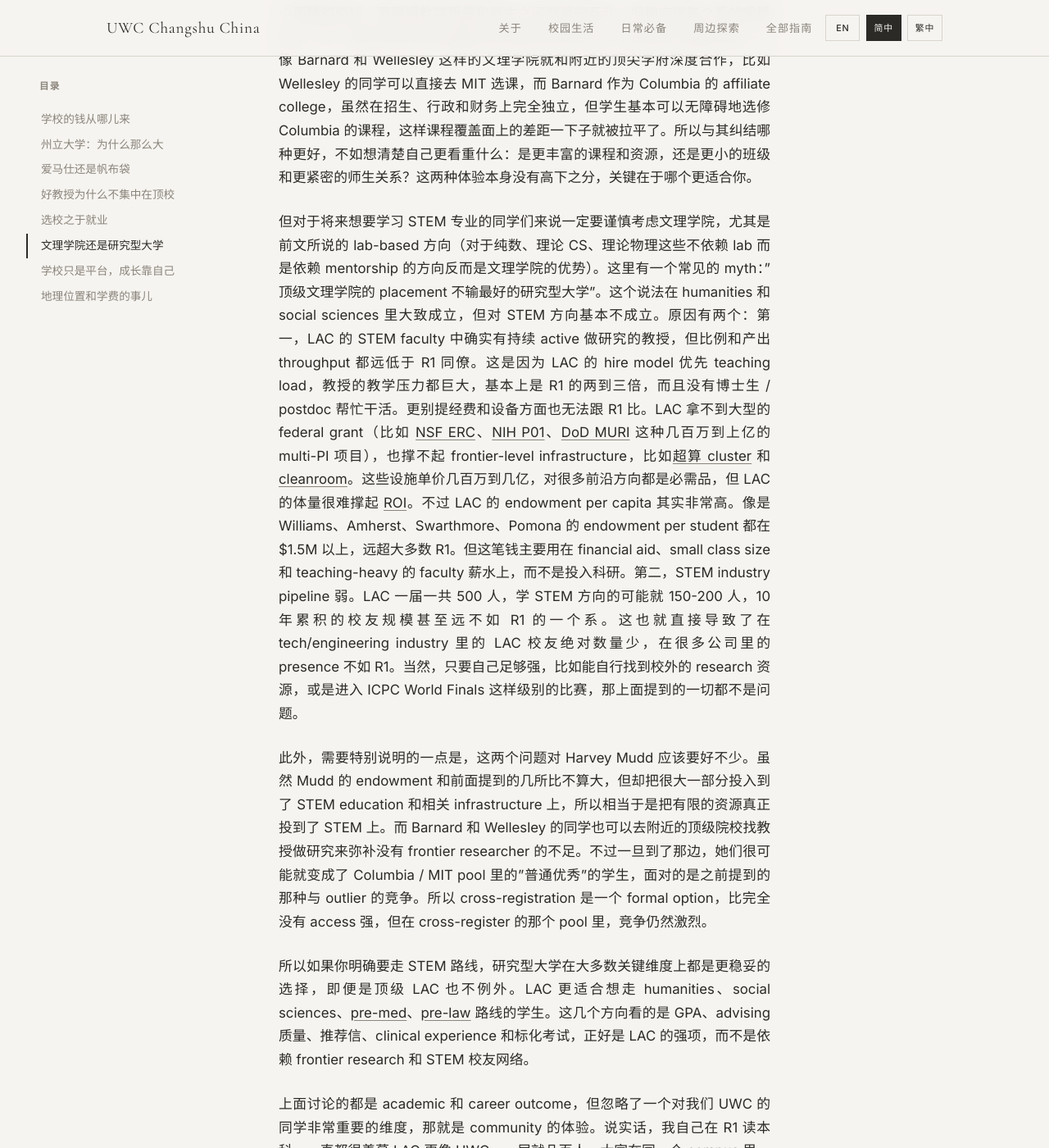
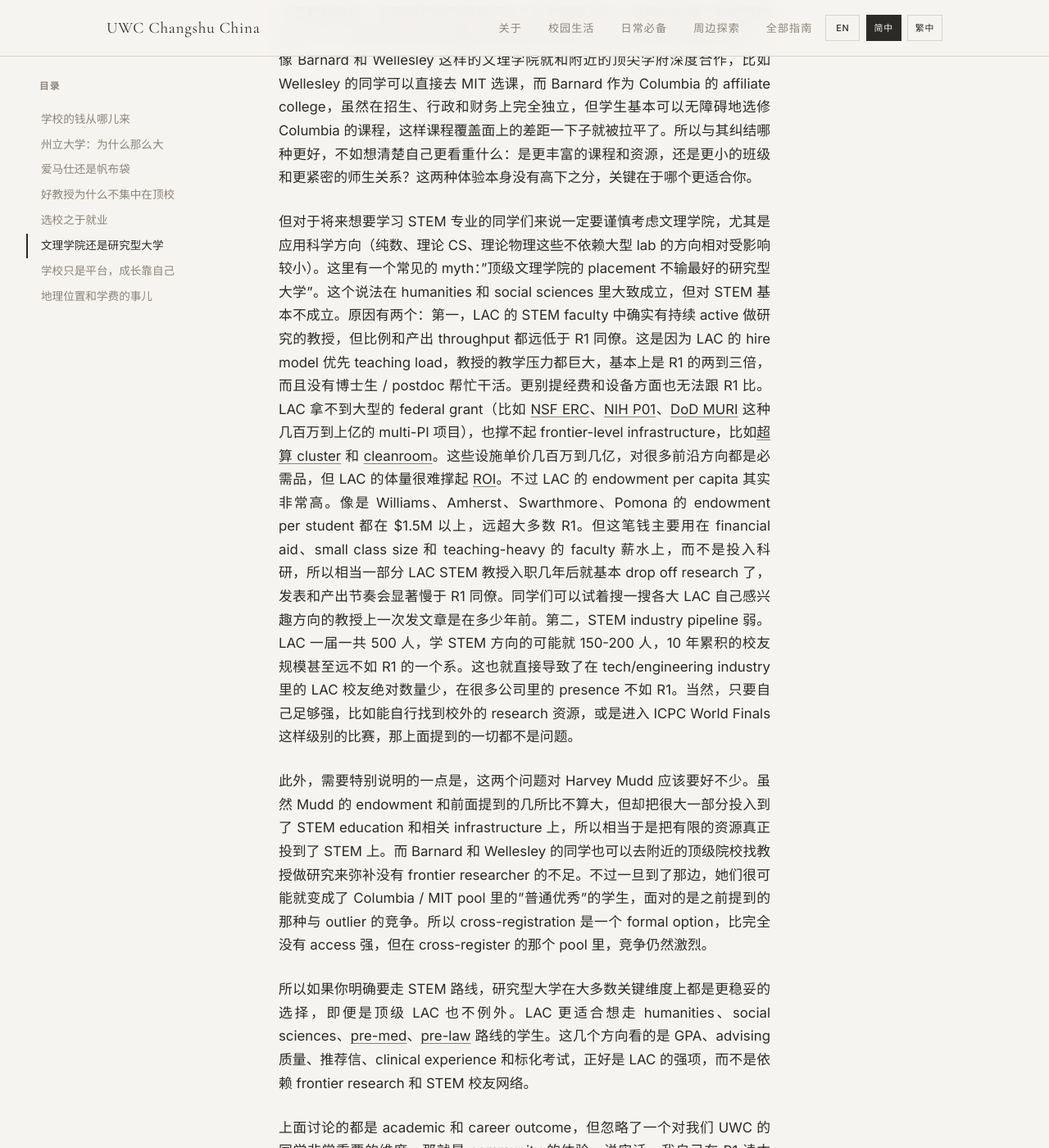
Before and after one commit to United-World-College/UWC-Survival-Guide, a Jekyll site: the page built from website/_guides/chinese/school-selection-CN.md, in a window 1280 px wide and 1400 px high, scrolled down 10352 px. Shown: the whole window at 82% size. Built offline with Jekyll 4.4.1, drawn with Linux system fonts in a browser that asks for light colours.

Commit message:
Revert "refactor: reframe LAC STEM caveat as lab-based vs mentorship"
This reverts commit b3f02936da45bf137ee429e8eed99faf124ba1c8.

```diff
--- a/website/_guides/chinese/school-selection-CN.md
+++ b/website/_guides/chinese/school-selection-CN.md
@@ -74,7 +74,7 @@
 
 最后再聊一个很多同学都会纠结的问题：[文理学院（LAC）](https://en.wikipedia.org/wiki/Liberal_arts_college#In_North_America)和研究型大学到底怎么选？两者其实定位挺不一样的。研究型大学因为体量大、教授多，课程覆盖面天然就会广很多，基本上你想学什么方向都能找到对应的课。而文理学院走的是小而精的路线，更强调教学质量和师生之间的紧密互动，但相应地每个系的规模会小一些，能开的课可能主要集中在比较主流的方向。不过这也不是绝对的——像 Barnard 和 Wellesley 这样的文理学院就和附近的顶尖学府深度合作，比如 Wellesley 的同学可以直接去 MIT 选课，而 Barnard 作为 Columbia 的 affiliate college，虽然在招生、行政和财务上完全独立，但学生基本可以无障碍地选修 Columbia 的课程，这样课程覆盖面上的差距一下子就被拉平了。所以与其纠结哪种更好，不如想清楚自己更看重什么：是更丰富的课程和资源，还是更小的班级和更紧密的师生关系？这两种体验本身没有高下之分，关键在于哪个更适合你。
 
-但对于将来想要学习 STEM 专业的同学们来说一定要谨慎考虑文理学院，尤其是前文所说的 lab-based 方向（对于纯数、理论 CS、理论物理这些不依赖 lab 而是依赖 mentorship 的方向反而是文理学院的优势）。这里有一个常见的 myth："顶级文理学院的 placement 不输最好的研究型大学"。这个说法在 humanities 和 social sciences 里大致成立，但对 STEM 方向基本不成立。原因有两个：第一，LAC 的 STEM faculty 中确实有持续 active 做研究的教授，但比例和产出 throughput 都远低于 R1 同僚。这是因为 LAC 的 hire model 优先 teaching load，教授的教学压力都巨大，基本上是 R1 的两到三倍，而且没有博士生 / postdoc 帮忙干活。更别提经费和设备方面也无法跟 R1 比。LAC 拿不到大型的 federal grant（比如 [NSF ERC](https://en.wikipedia.org/wiki/Engineering_Research_Centers)、[NIH P01](https://en.wikipedia.org/wiki/NIH_grant#Program_project/center_grants)、[DoD MURI](https://en.wikipedia.org/wiki/MURI_(grant)) 这种几百万到上亿的 multi-PI 项目），也撑不起 frontier-level infrastructure，比如[超算 cluster](https://en.wikipedia.org/wiki/Supercomputer) 和 [cleanroom](https://en.wikipedia.org/wiki/Cleanroom)。这些设施单价几百万到几亿，对很多前沿方向都是必需品，但 LAC 的体量很难撑起 [ROI](https://en.wikipedia.org/wiki/Return_on_investment)。不过 LAC 的 endowment per capita 其实非常高。像是 Williams、Amherst、Swarthmore、Pomona 的 endowment per student 都在 $1.5M 以上，远超大多数 R1。但这笔钱主要用在 financial aid、small class size 和 teaching-heavy 的 faculty 薪水上，而不是投入科研。第二，STEM industry pipeline 弱。LAC 一届一共 500 人，学 STEM 方向的可能就 150-200 人，10 年累积的校友规模甚至远不如 R1 的一个系。这也就直接导致了在 tech/engineering industry 里的 LAC 校友绝对数量少，在很多公司里的 presence 不如 R1。当然，只要自己足够强，比如能自行找到校外的 research 资源，或是进入 ICPC World Finals 这样级别的比赛，那上面提到的一切都不是问题。
+但对于将来想要学习 STEM 专业的同学们来说一定要谨慎考虑文理学院，尤其是应用科学方向（纯数、理论 CS、理论物理这些不依赖大型 lab 的方向相对受影响较小）。这里有一个常见的 myth："顶级文理学院的 placement 不输最好的研究型大学"。这个说法在 humanities 和 social sciences 里大致成立，但对 STEM 基本不成立。原因有两个：第一，LAC 的 STEM faculty 中确实有持续 active 做研究的教授，但比例和产出 throughput 都远低于 R1 同僚。这是因为 LAC 的 hire model 优先 teaching load，教授的教学压力都巨大，基本上是 R1 的两到三倍，而且没有博士生 / postdoc 帮忙干活。更别提经费和设备方面也无法跟 R1 比。LAC 拿不到大型的 federal grant（比如 [NSF ERC](https://en.wikipedia.org/wiki/Engineering_Research_Centers)、[NIH P01](https://en.wikipedia.org/wiki/NIH_grant#Program_project/center_grants)、[DoD MURI](https://en.wikipedia.org/wiki/MURI_(grant)) 这种几百万到上亿的 multi-PI 项目），也撑不起 frontier-level infrastructure，比如[超算 cluster](https://en.wikipedia.org/wiki/Supercomputer) 和 [cleanroom](https://en.wikipedia.org/wiki/Cleanroom)。这些设施单价几百万到几亿，对很多前沿方向都是必需品，但 LAC 的体量很难撑起 [ROI](https://en.wikipedia.org/wiki/Return_on_investment)。不过 LAC 的 endowment per capita 其实非常高。像是 Williams、Amherst、Swarthmore、Pomona 的 endowment per student 都在 $1.5M 以上，远超大多数 R1。但这笔钱主要用在 financial aid、small class size 和 teaching-heavy 的 faculty 薪水上，而不是投入科研，所以相当一部分 LAC STEM 教授入职几年后就基本 drop off research 了，发表和产出节奏会显著慢于 R1 同僚。同学们可以试着搜一搜各大 LAC 自己感兴趣方向的教授上一次发文章是在多少年前。第二，STEM industry pipeline 弱。LAC 一届一共 500 人，学 STEM 方向的可能就 150-200 人，10 年累积的校友规模甚至远不如 R1 的一个系。这也就直接导致了在 tech/engineering industry 里的 LAC 校友绝对数量少，在很多公司里的 presence 不如 R1。当然，只要自己足够强，比如能自行找到校外的 research 资源，或是进入 ICPC World Finals 这样级别的比赛，那上面提到的一切都不是问题。
 
 此外，需要特别说明的一点是，这两个问题对 Harvey Mudd 应该要好不少。虽然 Mudd 的 endowment 和前面提到的几所比不算大，但却把很大一部分投入到了 STEM education 和相关 infrastructure 上，所以相当于是把有限的资源真正投到了 STEM 上。而 Barnard 和 Wellesley 的同学也可以去附近的顶级院校找教授做研究来弥补没有 frontier researcher 的不足。不过一旦到了那边，她们很可能就变成了 Columbia / MIT pool 里的"普通优秀"的学生，面对的是之前提到的那种与 outlier 的竞争。所以 cross-registration 是一个 formal option，比完全没有 access 强，但在 cross-register 的那个 pool 里，竞争仍然激烈。
 
```
Also changed, not shown: website/_guides/chinese/school-selection-TW.md (+1 -1 lines), website/_guides/default/school-selection.md (+1 -1 lines).
